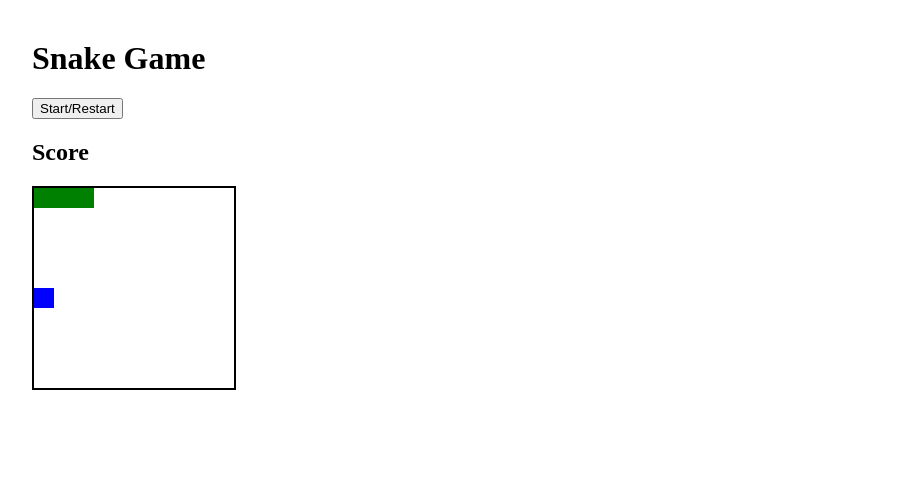
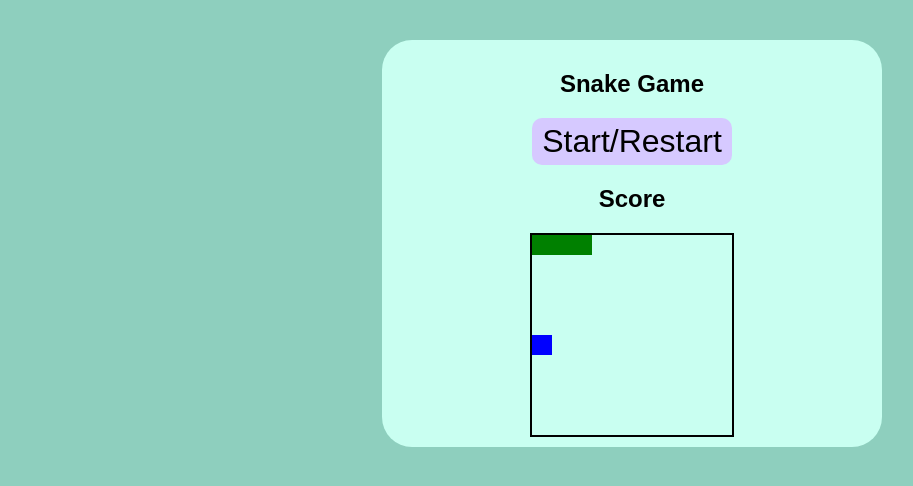
Before and after one commit to aditya7sinha/SnakeGame, a plain HTML site: page index.html in a window 1280 px wide. Shown: the whole page, without its empty margins (8-921 px from the left). Drawn offline with Linux system fonts and the light colour scheme.

Commit message:
september 1

```diff
--- a/index.css
+++ b/index.css
@@ -1,9 +1,12 @@
 html, body {
     margin: 10;
     padding: 10;
+    background: #8ecfbe;
+    font-family: 'Quicksand', sans-serif;
 }
 
 .grid {
+    margin: auto;
     display: flex;
     flex-wrap: wrap;
     width: 200px;
@@ -21,5 +24,35 @@ html, body {
 }
 
 .apple {
+
     background-color: blue;
 }
+.sec{
+
+    margin: auto;
+    width: 40%;
+    background:#c9fff1;
+    border-radius: 30px;
+    padding: 10px;
+}
+
+h1,h2{
+    text-align:center;
+
+}
+#start{
+    margin-left:auto;
+    margin-right:auto;
+    display:block;
+    padding:5px 10px;
+    font-size: xx-large;
+    font-family: 'Quicksand', sans-serif;
+    border:none;
+    background:#d6c9ff;
+    border-radius: 10px;
+}
+#start:hover{
+    color: whitesmoke;
+    background:rgba(65, 122, 255, 0.816);
+    transform: scale(1.5);
+}
--- a/index.html
+++ b/index.html
@@ -3,10 +3,12 @@
         <link rel="stylesheet" href="index.css">
     </head>
     <body>
+        <section class="sec">
         <h1>Snake Game</h1>
         <button id="start">Start/Restart</button>
         <h2>Score <span id="score"></span></h2>
         <div class="grid"></div>
+    </section>
         <script src="index.js"></script>
     </body>
 </html>
```
